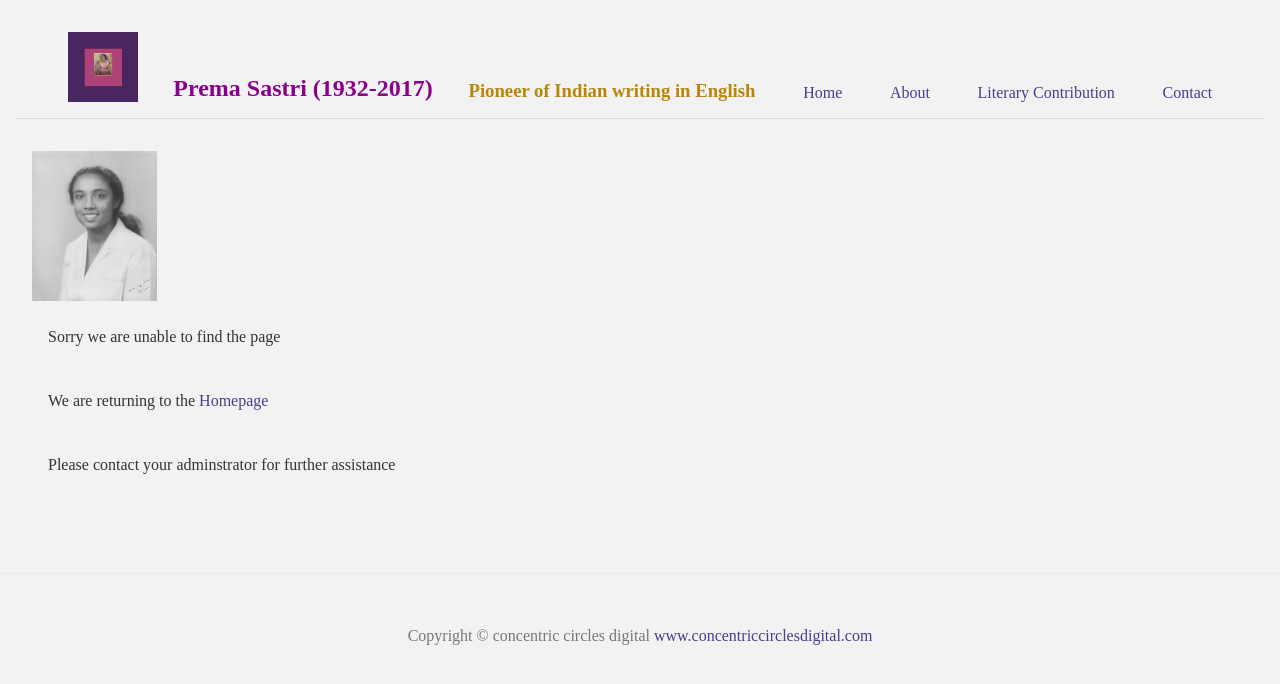
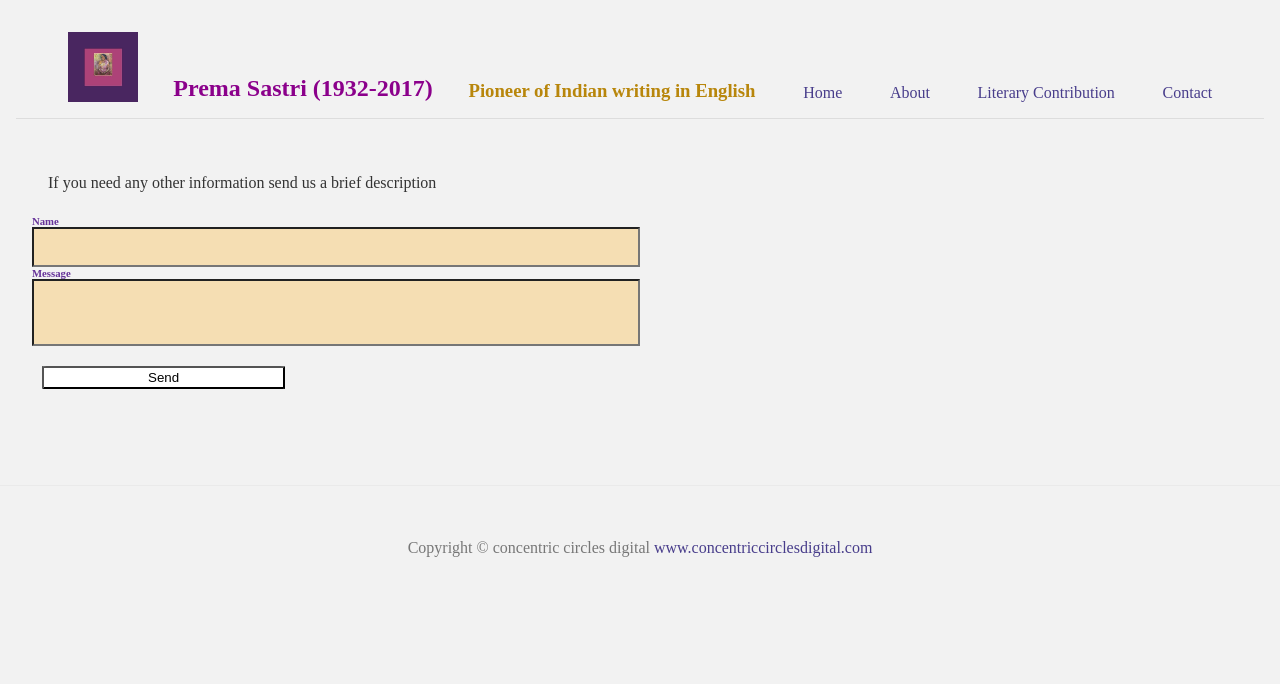
Before and after one commit to SumiSastri/blog-app, a Next.js app: page /contact/ContactForm in a window 1280 px wide. Before the commit this address had no page. Shown: the top 684 px of the page. Built offline with nearby package versions, Linux system fonts and the light colour scheme.

Commit message:
Add form with post request

```diff
--- a/mocks/comments.js
+++ /dev/null
@@ -1,14 +0,0 @@
-export const comments = [
-    {
-      id: 1,
-      text: 'Prema Sastri has a gift for short stories'
-    },
-    {
-      id: 2,
-      text: 'I prefer the three-act plays I have seen of Prema Sastri'
-    },
-    {
-      id: 3,
-      text: 'I did not know Prema Sastri wrote stories for children'
-    }
-  ]
--- /dev/null
+++ b/mocks/mockComments.js
@@ -0,0 +1,17 @@
+export const comments = [
+    {
+      id: 1,
+      comment: 'Prema Sastri has a gift for short stories',
+      name: "Name1",
+    },
+    {
+      id: 2,
+      comment: 'I prefer the three-act plays I have seen of Prema Sastri',
+      name: "Name2",
+    },
+    {
+      id: 3,
+      comment: 'I did not know Prema Sastri wrote stories for children',
+      name: "Name3",
+    }
+  ]
--- a/pages/api/comments/index.js
+++ b/pages/api/comments/index.js
@@ -1,5 +1,16 @@
-import { comments } from "../../../mocks/comments";
+import { comments } from "../../../mocks/mockComments";
 
 export default function handler(req, res) {
-  res.status(200).json(comments);
+  if (req.method === 'GET') {
+    res.status(200).json(comments)
+  } else if (req.method === 'POST') {
+    const {comment, name} = req.body
+    const newComment = {
+      id: Date.now(),
+      comment,
+      name,
+    }
+    comments.push(newComment)
+    res.status(201).json(newComment)
+  }
 }
--- /dev/null
+++ b/pages/contact/ContactForm.js
@@ -0,0 +1,45 @@
+import { useState } from "react";
+
+const ContactForm = () => {
+  const [name, setName] = useState("");
+  const [comment, setComment] = useState("");
+
+  const handleSubmit = async () => {
+    const response = await fetch("/api/comments", {
+      method: "POST",
+      headers: {
+        "Content-Type": "application/json",
+      },
+      body: JSON.stringify({
+        comment: comment,
+        name: name,
+      })
+    });
+    const responseData = await response.json()
+    console.log(responseData, "form submission")
+  };
+
+  return (
+    <div className='card'>
+      <form onSubmit={handleSubmit}>
+        <p>If you need any other information send us a brief description</p>
+        <h6>Name</h6>
+        <input
+          type='text'
+          value={name}
+          onChange={(event) => setName(event.target.value)}
+        />
+        <h6>Message</h6>
+        <input
+          className='input2'
+          type='text'
+          value={comment}
+          onChange={(event) => setComment(event.target.value)}
+        />
+        <button>Send</button>
+      </form>
+    </div>
+  );
+};
+
+export default ContactForm;
--- a/styles/globals.css
+++ b/styles/globals.css
@@ -43,10 +43,10 @@ p{
   cursor: pointer;
   background-color: transparent;
   perspective: 1000px;
-  border: 1px lightcoral;
   padding: 1em;
   margin: 1em;
 }
+
 .card-header {
   padding: 0;
   position: relative;
@@ -127,7 +127,19 @@ button {
   display: block;
   margin: 20px 10px;
   border-radius: 2%;
+  width: 20%
 }
+
 button:hover {
   border-left: 8px solid darkviolet;
 }
+input {
+  background: wheat;
+  height: 3em;
+  width: 50%;
+}
+.input2 {
+  background: wheat;
+  height: 5em;
+  width: 50%;
+}
```
Also changed, not shown: pages/api/hello.js (+0 -10 lines), pages/contact/index.js (+3 -14 lines), pages/literary-contribution/childrens-stories/Comments.js (deleted, +0 -11 lines), pages/shop/index.js (added, +16 -0 lines).
